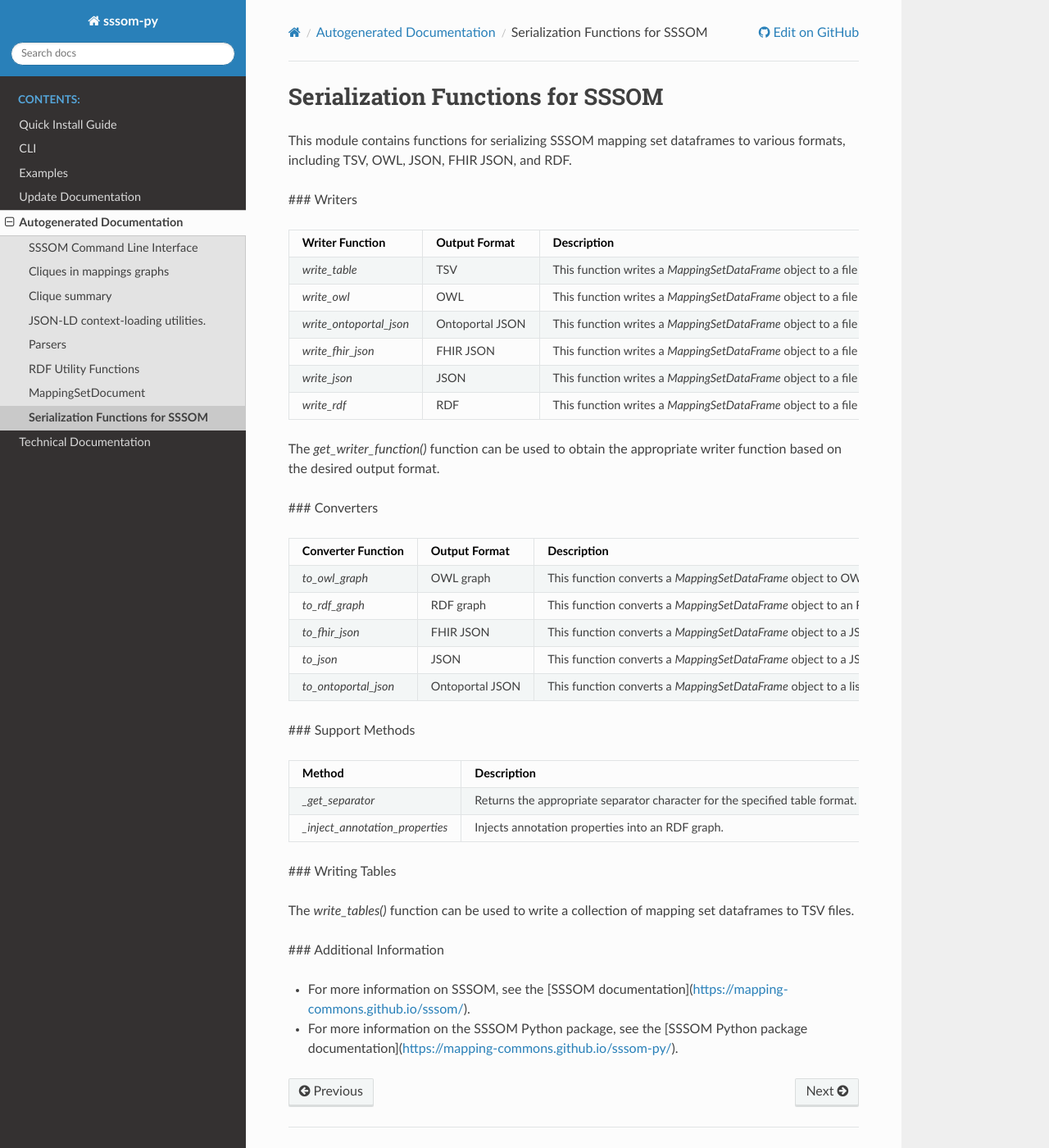
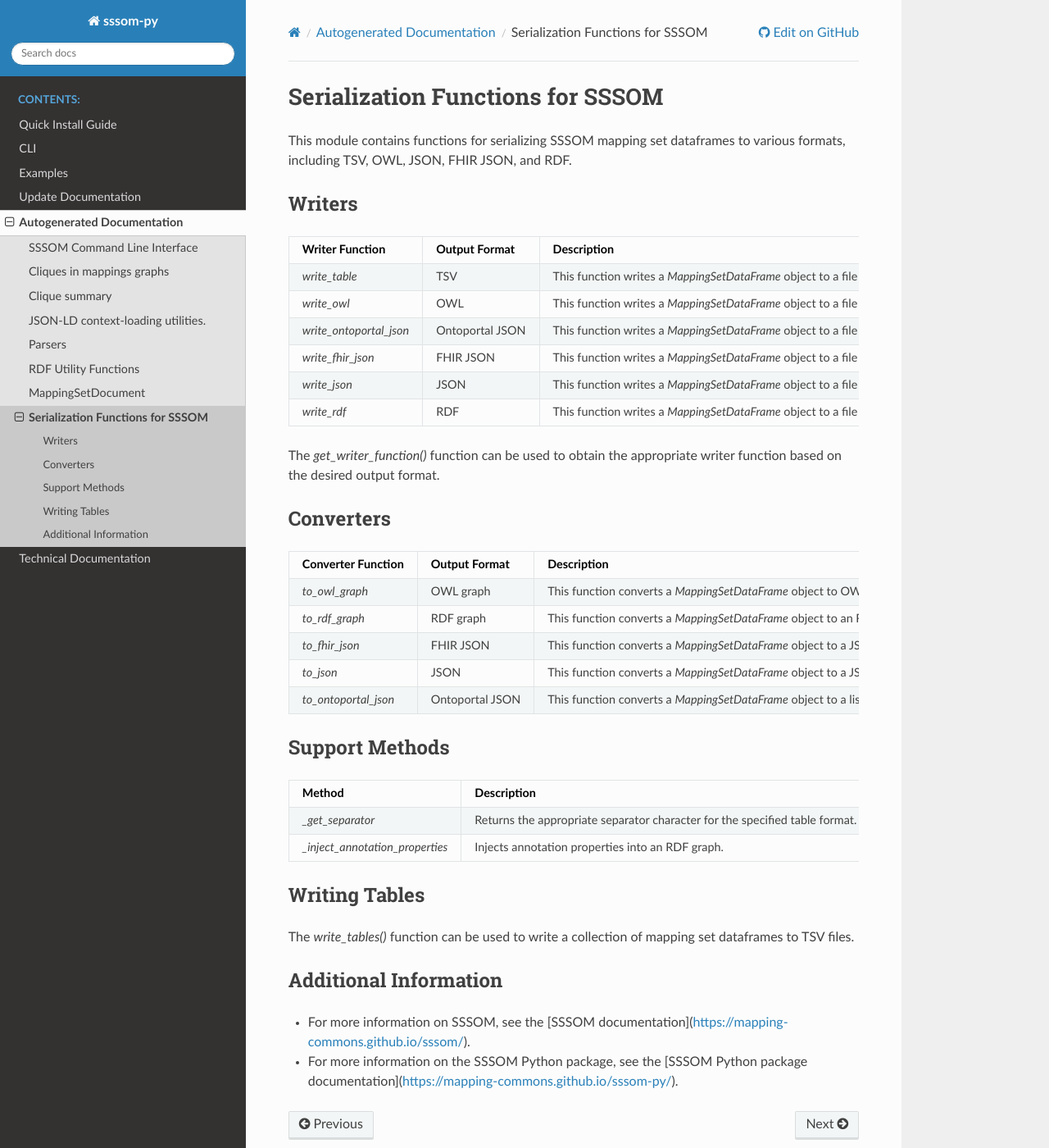
Before and after one commit to mapping-commons/sssom-py, a Sphinx documentation site: the page built from docs/technical_docs/writers.rst, in a window 1280 px wide and 1400 px high. Shown: the whole window at 82% size. Built offline with Sphinx 7.4.7 and the Read the Docs theme 2.0.0, drawn with Linux system fonts in a browser that asks for light colours; pages that are not in the unit, such as notebooks, are missing from menus.

Commit message:
adjustments

```diff
--- a/docs/technical_docs/writers.rst
+++ b/docs/technical_docs/writers.rst
@@ -5,7 +5,8 @@ Serialization Functions for SSSOM
 
 This module contains functions for serializing SSSOM mapping set dataframes to various formats, including TSV, OWL, JSON, FHIR JSON, and RDF.
 
-### Writers
+Writers
+-------
 
 .. list-table::
     :widths: 15 15 70
@@ -35,7 +36,8 @@ This module contains functions for serializing SSSOM mapping set dataframes to v
 
 The `get_writer_function()` function can be used to obtain the appropriate writer function based on the desired output format.
 
-### Converters
+Converters
+----------
 
 .. list-table::
     :widths: 15 15 70
@@ -60,7 +62,8 @@ The `get_writer_function()` function can be used to obtain the appropriate write
       - Ontoportal JSON
       - This function converts a `MappingSetDataFrame` object to a list of ontoportal mapping JSON objects.
 
-### Support Methods
+Support Methods
+---------------
 
 .. list-table::
     :widths: 25 75
@@ -73,11 +76,13 @@ The `get_writer_function()` function can be used to obtain the appropriate write
     * - `_inject_annotation_properties`
       - Injects annotation properties into an RDF graph.
 
-### Writing Tables
+Writing Tables
+--------------
 
 The `write_tables()` function can be used to write a collection of mapping set dataframes to TSV files.
 
-### Additional Information
+Additional Information
+----------------------
 
 - For more information on SSSOM, see the [SSSOM documentation](https://mapping-commons.github.io/sssom/).
 - For more information on the SSSOM Python package, see the [SSSOM Python package documentation](https://mapping-commons.github.io/sssom-py/).
```
